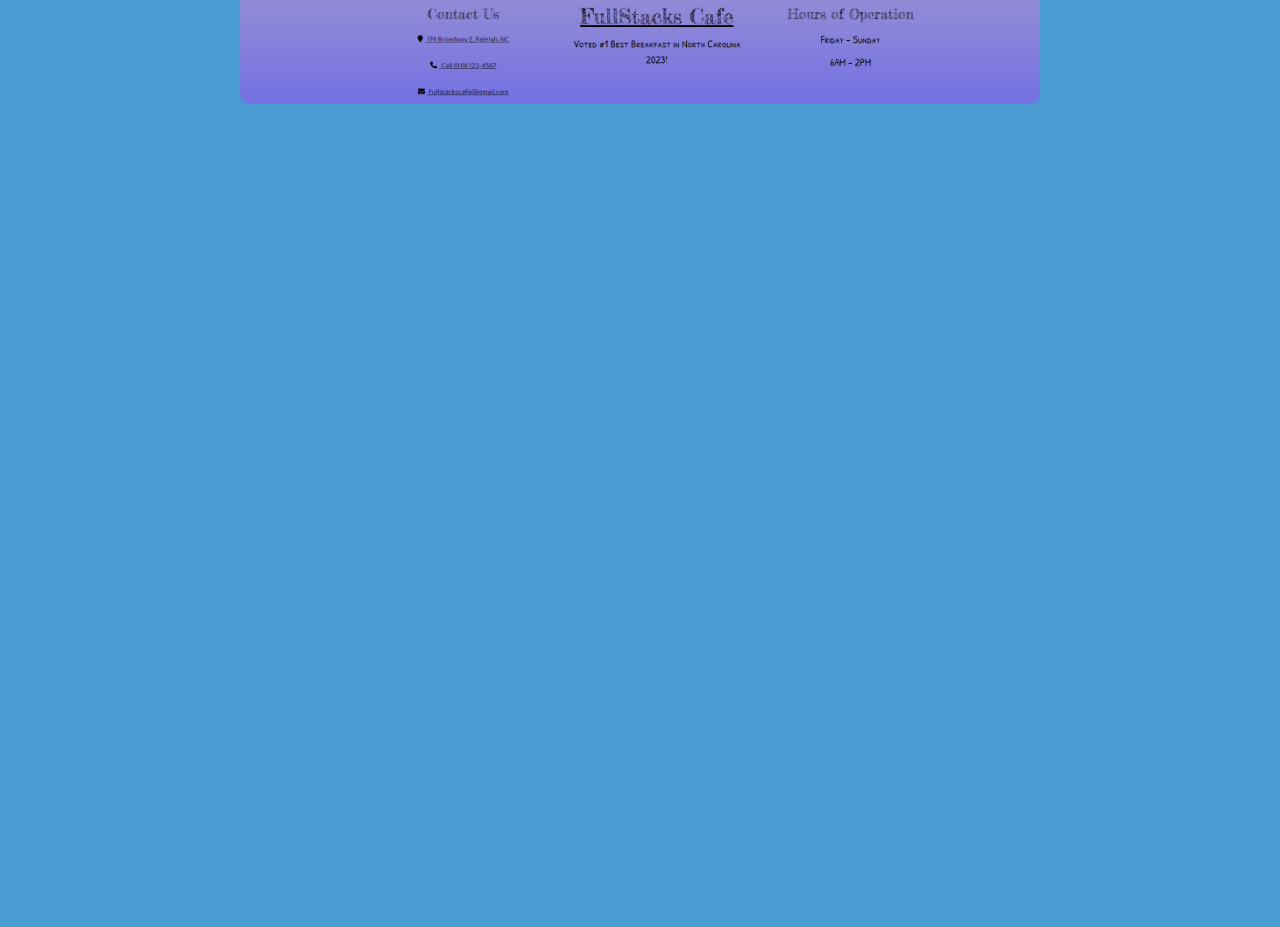
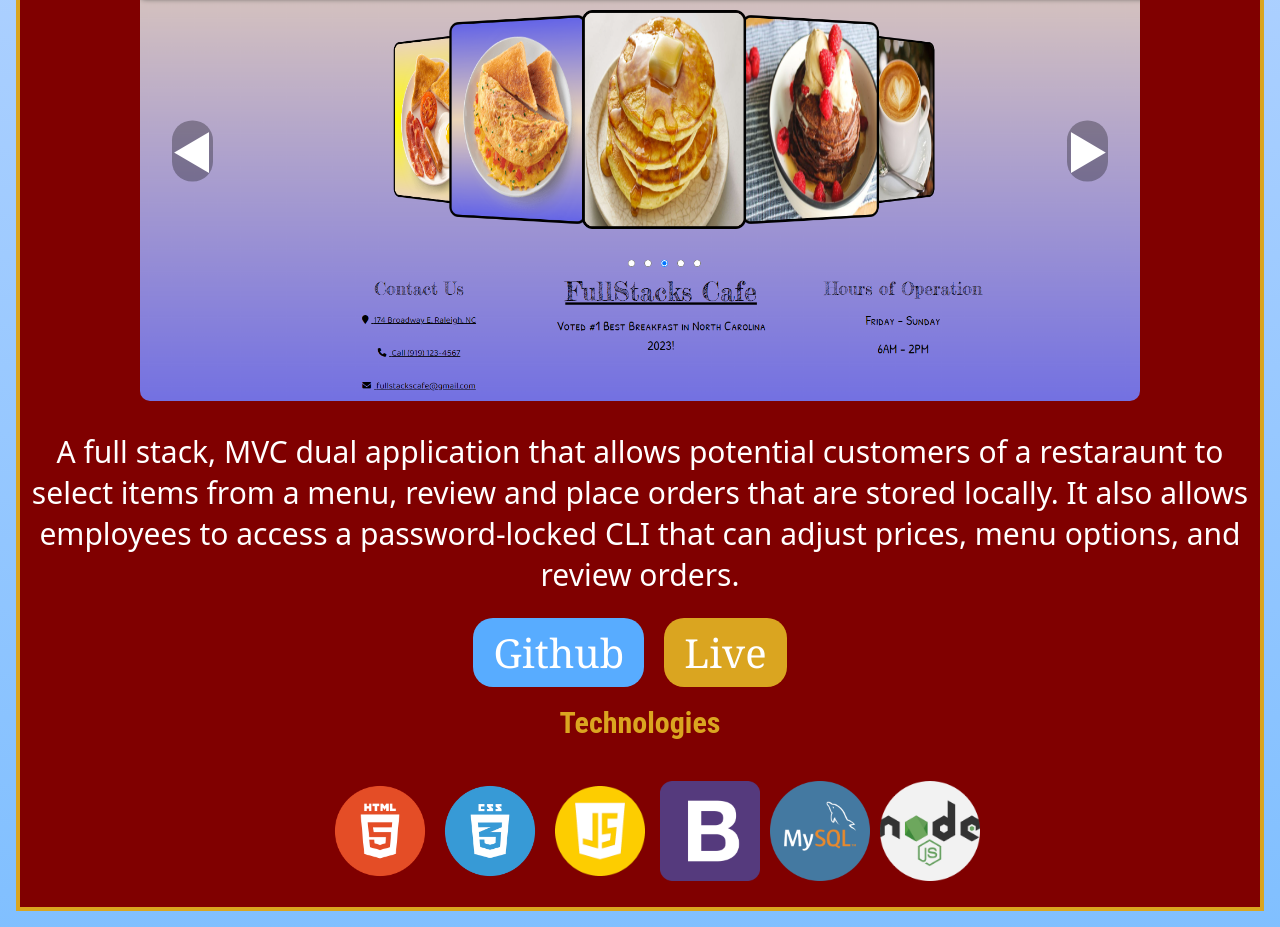
Before and after one commit to JoshuaToback/ReactPortfolio, a React (Create React App) app: page /FullStack in a window 1280 px wide. Shown: the part 498-1425 px from the top of the page. Before the commit the page ends 800 px from the top, so only its background shows below. Built offline with nearby package versions, Linux system fonts and the light colour scheme.

Commit message:
Added imageSlider, frontEnd with grid functionality

```diff
--- a/src/imageSlider.js
+++ b/src/imageSlider.js
@@ -1,7 +1,8 @@
 import { useState } from "react";
 
+
 const ImageSlider = ({ slides }) => {
-  const [currentIndex, setCurrentUser] = useState(0);
+  const [currentIndex, setCurrentIndex] = useState(0);
   const sliderStyles = {
     height: "100%",
     position: 'relative',
@@ -14,11 +15,51 @@
     backgroundSize: "cover",
     backgroundImage: `url(${slides[currentIndex].url})`,
   };
+
+  const leftArrowStyles = {
+    position: 'absolute',
+    top: '50%',
+    transform: 'translate(0, -50%)',
+    left: '32px',
+    fontSize: '45px',
+    color: '#fff',
+    zIndex: 1,
+    cursor: "pointer",
+    backgroundColor: 'rgba(0, 0, 0, 0.3)',
+    borderRadius: '20px'
+  };
+
+  const rightArrowStyles = {
+    position: 'absolute',
+    top: '50%',
+    transform: 'translate(0, -50%)',
+    right: '32px',
+    fontSize: '45px',
+    color: '#fff',
+    zIndex: 1,
+    cursor: "pointer",
+    backgroundColor: 'rgba(0, 0, 0, 0.3)',
+    borderRadius: '20px'
+  };
+
+  const goToPrevious = () => {
+    const isFirstSlide = currentIndex === 0;
+    const newIndex = isFirstSlide ? slides.length - 1 : currentIndex - 1;
+    setCurrentIndex(newIndex);
+  }
+
+  const goToNext = () => {
+    const isLastSlide = currentIndex === slides.length - 1;
+    const newIndex = isLastSlide ? 0 : currentIndex + 1;
+    setCurrentIndex(newIndex);
+  }
+
   return (
     <div style={sliderStyles}>
-      <div
-        style={slideStyles}
-      ></div>
+        <div style={leftArrowStyles} onClick={goToPrevious}>◄</div>
+        <div style={rightArrowStyles} onClick={goToNext}>►</div>
+        <div style={slideStyles}></div>
+
     </div>
   );
 };
--- a/src/pages/frontend.js
+++ b/src/pages/frontend.js
@@ -1,4 +1,51 @@
+import React from "react";
+// import html5 from "../images/programs/HTML5.png";
+// import css3 from "../images/programs/css3.png";
+// import js from "../images/programs/javascript.png";
+import dd from "../images/DD.png";
+import cq from "../images/CodeQuiz.png"
 
 export default function frontEnd() {
-    return <h1>Front End</h1>
+    return (
+        <>
+        <div className="pageTitle">
+        <h1>Front End</h1>
+      </div>
+        <div id="grid">
+            <div className="left">
+                <h2 className="programTitle">Drive Destination</h2>
+                <div className="dr">
+                    <div className="techImage">
+                        <img src={dd} alt="DriveDestination"></img>
+                    </div>
+                    <div className="techInfo">
+                    <p>Developed using Google's Distance Matrix API, this website calculates and displays the travel distance and time between two United States-based locations.</p>
+                    </div>
+
+                    <div className="siteButtons">
+                        <a id="github"href="https://github.com/JoshuaToback/Drive-Destination">Github</a>
+                        <a id="live" href="https://joshuatoback.github.io/Drive-Destination/">Live</a>
+                    </div>
+                </div>
+            </div>
+
+            <div className="right">
+                <h2 className="programTitle">Code Quiz</h2>
+                <div className="cq">
+                    <div className="techImage">
+                        <img src={cq} alt="CodeQuiz"></img>
+                    </div>
+                    <div className="techInfo">
+                    <p>Using localStorage, this application is a quiz game that stores the time spent playing as a high score, and deducts points for a missed question. </p>                    </div>
+
+                    <div className="siteButtons">
+                        <a id="github" href="https://github.com/JoshuaToback/code-quiz">Github</a>
+                        <a id="live" href="https://joshuatoback.github.io/code-quiz/">Live</a>
+                    </div>
+                </div>
+            </div>
+        </div>
+
+        </>
+    )
 }
--- a/src/pages/fullstack.js
+++ b/src/pages/fullstack.js
@@ -1,24 +1,72 @@
 import React from "react";
+// import { useState } from "react";
+import html5 from "../images/programs/HTML5.png";
+import css3 from "../images/programs/css3.png";
+import js from "../images/programs/javascript.png";
+import mysql from "../images/programs/mysql.png";
+import boot from "../images/programs/bootstrap-4-logo.png";
+import node from "../images/programs/nodejs.png";
 import ImageSlider from "../imageSlider";
 
 export default function fullStack() {
+    // const [currentIndex, setCurrentIndex] = useState(0)
   const slides = [
     { url: "http://localhost:3000/F1.png", title: "FullstacksHome" },
     { url: "http://localhost:3000/F2.png", title: "FullstacksMenu" },
     { url: "http://localhost:3000/F3.png", title: "FullstacksCheckOut" },
+    { url: "http://localhost:3000/F4.png", title: "FullstacksConfirm" },
+    { url: "http://localhost:3000/F5.png", title: "FullstacksLS" },
+    { url: "http://localhost:3000/F6.png", title: "FullstacksDB" },
   ];
+
+//   const descriptions = [
+//     {
+//         text: "Test"
+//     }
+// ];
+
   const containerStyles = {
-    width: '800px',
-    height: '400px',
-    margin: '0 auto',
+    width: "1000px",
+    height: "500px",
+    margin: "0 auto",
   };
   return (
     <>
-      <h1>Full Stack</h1>
-      <div className="container">
+      <div className="pageTitle">
+        <h1>Full Stack</h1>
+      </div>
+      <div className="FScontainer">
         <h2>Fullstacks Cafe</h2>
         <div style={containerStyles}>
+            {/* <ImageDescription descriptions={descriptions} currentIndex={currentIndex} /> */}
           <ImageSlider slides={slides} />
+          {/* setCurrentIndex={setCurrentIndex} */}
+        </div>
+        <p className="fsInfo">
+          A full stack, MVC dual application that allows potential customers of
+          a restaraunt to select items from a menu, review and place orders that
+          are stored locally. It also allows employees to access a
+          password-locked CLI that can adjust prices, menu options, and review
+          orders.
+        </p>
+        <div className="siteButtons">
+          <a id="github" href="https://github.com/JoshuaToback/FullStacks-Cafe">
+            Github
+          </a>
+          <a id="deploy" href="https://fullstackscafe.herokuapp.com/home.html">
+            Live
+          </a>
+        </div>
+        <div className="appTechnology">
+          <h2>Technologies</h2>
+          <ul>
+            <img src={html5} alt="html" />
+            <img src={css3} alt="css" />
+            <img src={js} alt="js" />
+            <img src={boot} alt="bootstrap" />
+            <img src={mysql} alt="mysql" />
+            <img src={node} alt="nodeJs" />
+          </ul>
         </div>
       </div>
     </>
--- a/src/pages/home.js
+++ b/src/pages/home.js
@@ -11,7 +11,9 @@
 export default function home() {
   return (
     <>
-      <h1 className="pageTitle">Full Stack Web Developer</h1>
+      <div className="pageTitle">
+        <h1>Full Stack Web Developer</h1>
+      </div>
       <div className="intro-container">
         <div className="aboutMe">
           <h2>About Me</h2>
@@ -58,6 +60,8 @@
             <img src={html5} alt="html" />
             <img src={css3} alt="css" />
             <img src={js} alt="js" />
+          </ul>
+          <ul>
             <img src={boot} alt="bootstrap" />
             <img src={nosql} alt="nosql" />
             <img src={mysql} alt="mysql" />
--- a/src/styles.css
+++ b/src/styles.css
@@ -20,7 +20,10 @@
 
 body {
   margin: 0;
-  background-color: var(--carolinablue);
+  min-height: 100vh;
+  background-image: linear-gradient(
+    rgba(51, 126, 255, 0.3) 0%,
+    rgba(44, 149, 255, 0.6) 100%)
 }
 
 .container {
@@ -99,6 +102,23 @@
   box-shadow: inset 0px 0px 8px maroon, 0 0 10px maroon;
 }
 
+.pageTitle {
+  display: flex;
+  align-items: center;
+  justify-content: center;
+}
+
+.pageTitle h1 {
+  padding: 20px;
+  color: white;
+  background-color: maroon;
+  width: fit-content;
+  border-radius: 20px;
+  font-size: 50px;
+  letter-spacing: .3rem;
+  border: .3rem solid goldenrod;
+  font-family: Georgia, 'Times New Roman', Times, serif;
+}
 
 /* Home Styles */
 
@@ -110,7 +130,7 @@
 .aboutMe {
   display: flex;
   margin-left: 20px;
-  width: 25%;
+  width: 28%;
   flex-direction: column;
   flex-wrap:wrap;
   background-color: maroon;
@@ -121,6 +141,7 @@
 
 .aboutMe h2 {
   color: goldenrod;
+  font-size: 30px;
 }
 
 .aboutMe p {
@@ -128,6 +149,7 @@
   color: white;
   text-shadow: 1px 1px rgb(45, 45, 45);
   text-align: left;
+  font-size: 20px;
 }
 
 .headshot{
@@ -148,17 +170,20 @@
   background-color: maroon;
   border: .3rem solid goldenrod;
   padding: 10px;
-  width: 35%;
+  width: 30%;
+  height: fit-content;
   flex-wrap: wrap;
 }
 
 .technology h2 {
   color: goldenrod;
+  font-size: 30px;
 }
 
+
 .technology img {
-    width: 100px;
-    height:100px;
+    width: 120px;
+    height:120px;
     margin-right: 10px;
     object-fit: cover;
 }
@@ -170,3 +195,162 @@
   object-fit: cover;
   border-radius: 30%;
 }
+
+/* FullStack Styling */
+
+.FScontainer {
+  display: flex;
+  flex-direction: column;
+  align-items: center;
+  background-color: maroon;
+  border: .3rem solid goldenrod;
+  padding: 10px;
+  color: white;
+}
+
+.FScontainer h2 {
+  font-size: 40px;
+}
+
+.fsInfo {
+  font-size: 30px;
+}
+
+.appTechnology {
+  display: flex;
+  flex-direction: column;
+  width:fit-content;
+}
+
+.appTechnology ul {
+  display: flex;
+}
+
+.appTechnology h2 {
+  color: goldenrod;
+  font-size: 30px;
+}
+
+.appTechnology img {
+    width: 100px;
+    height:100px;
+    margin-right: 10px;
+    object-fit: cover;
+}
+
+#github {
+  background-color: rgb(88, 172, 255);
+  color: white;
+}
+
+#github:hover {
+  background-color: white;
+  color: rgb(88, 172, 255);
+}
+
+#live {
+  background-color: rgb(112, 0, 132);
+  color: white;
+}
+
+#live:hover {
+  background-color: white;
+  color: rgb(112, 0, 132);
+}
+
+
+.siteButtons a {
+  margin-top: 20px;
+  margin-bottom: 20px;
+  margin-right: 20px;
+  background-color: goldenrod;
+  color: white;
+  font-size: 40px;
+  border-radius: 20px;
+  padding: 7px 20px;
+  font-family: Cambria, Cochin, Georgia, Times, "Times New Roman", serif;
+}
+
+.siteButtons a:hover {
+  background-color: white;
+  color: goldenrod;
+  box-shadow: 0 12px 16px 0 rgba(0, 0, 0, 0.24),
+    0 17px 50px 0 rgba(0, 0, 0, 0.19);
+}
+
+.siteButtons a,
+.siteButtons a:hover {
+  text-decoration: none;
+}
+
+
+/* Front End Stylings */
+.dr {
+  padding: 20px;
+}
+
+.dr img {
+  width: auto;
+  height: 300px;
+}
+
+.cq {
+  padding: 20px;
+}
+
+.techImage {
+  margin-top: 20px;
+}
+
+.techImage img {
+  width: auto;
+  height: 300px;
+}
+
+#grid {
+  height: 100vh;
+  transition: 500ms;
+  display: grid;
+  grid-template-columns: 1fr 1fr;
+  gap: 3px;
+  background: white;
+}
+
+:where(.left, .right) {
+  background: goldenrod;
+  transition: 500ms;
+}
+
+:where(.left, .right):hover {
+  background: maroon;
+  color:white;
+}
+
+:where(.left, .right):hover h2{
+  font-size: 40px;
+}
+
+:where(.left, .right):hover img{
+  height: 400px;
+  width: auto;
+}
+
+
+:where(.left, .right):hover h3{
+  font-size: 40px;
+}
+
+:where(.left, .right):hover p{
+  font-size: 25px;
+}
+
+
+
+#grid:has(.left:hover) {
+  grid-template-columns: 2fr 0.5fr;
+}
+
+
+#grid:has(.right:hover) {
+  grid-template-columns: 0.5fr 2fr;
+}
```
Also changed, not shown: src/images/programs/nodejs.png (added).
